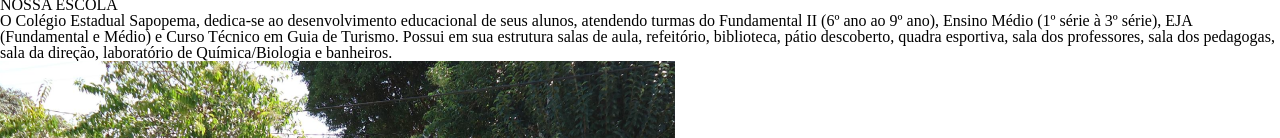
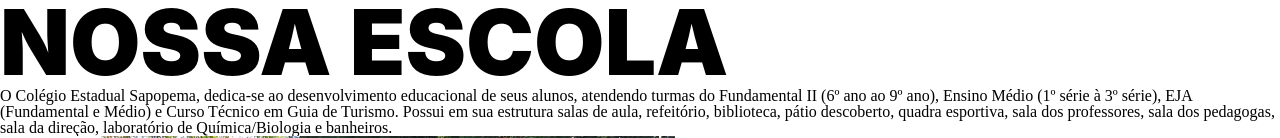
Before and after one commit to AXITERE/nossaescola, a plain HTML site: page index.html in a window 1280 px wide. Shown: the part 300-438 px from the top of the page. Drawn offline with Linux system fonts and the light colour scheme.

Commit message:
Update style.css

```diff
--- a/style.css
+++ b/style.css
@@ -29,3 +29,8 @@
 margin: 77px;
 text-align: center;
 }
+.titulo{
+font-family: 'Inter', sans-serif;
+font-weight: 900;
+font-size: 91px;
+}
```
